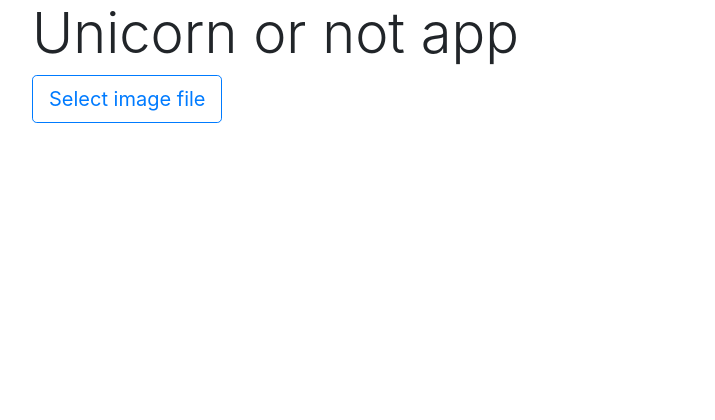
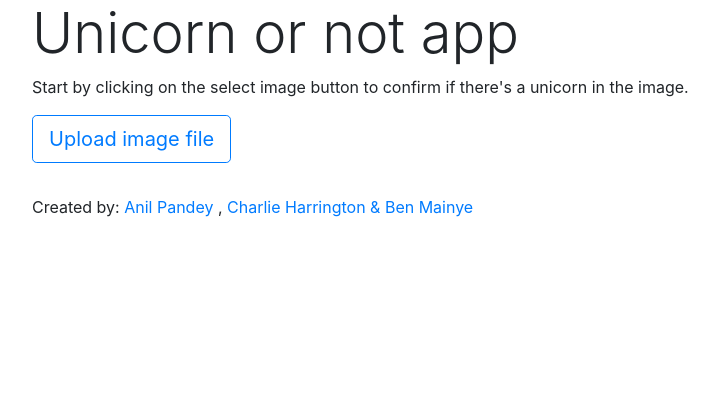
Before and after one commit to pandeyaah/unicorn, a Flask app: page / in a window 1280 px wide. Shown: the top 420 px of the page, without its empty margins (53-768 px from the left). Run offline with Flask 2, Linux system fonts and the light colour scheme; parts of the project's set-up code (start-up, migrations or seed data) failed here and were passed over; some libraries are stand-ins or nearby versions.

Commit message:
Add some html element fixes.

```diff
--- a/templates/serving_template.html
+++ b/templates/serving_template.html
@@ -87,13 +87,18 @@
   <div class='row'>
     <div class='col-sm-12'>
       <form id='imgForm' method='POST' enctype="multipart/form-data">
+      <p>Start by clicking on the select image button to confirm if there's a unicorn in the image.</p>
           <div class='form-group'>
             <label class='btn-file btn btn-outline-primary btn-lg'>
-              Select image file
+              Upload image file
               <input type="file"
                      class='form-control-file'
                      id="file" name="file"></input>
             </label>
+
+            <p><br>Created by: <a href="https://twitter.com/pandeyaah" target="_blank">Anil Pandey</a> , <a href="https://twitter.com/whatrocks" target="_blank">Charlie Harrington & <a href="https://twitter.com/Shuyin_ben" target="_blank">Ben Mainye</a></p>
+
+
           </div>
       </form>
     </div>
```
